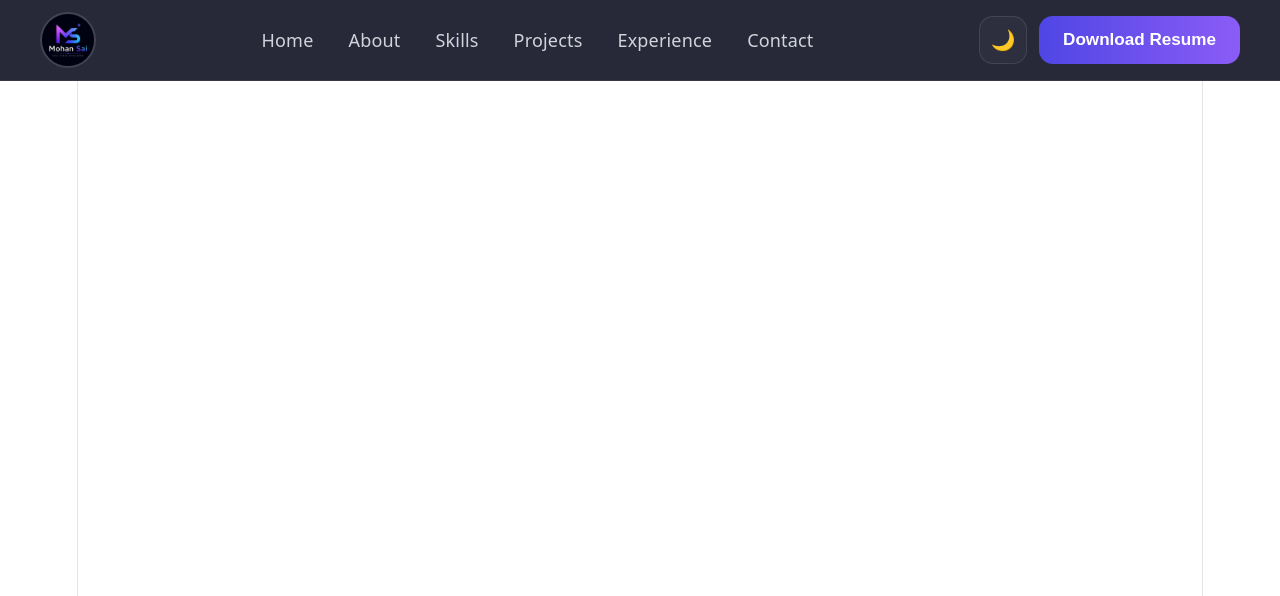
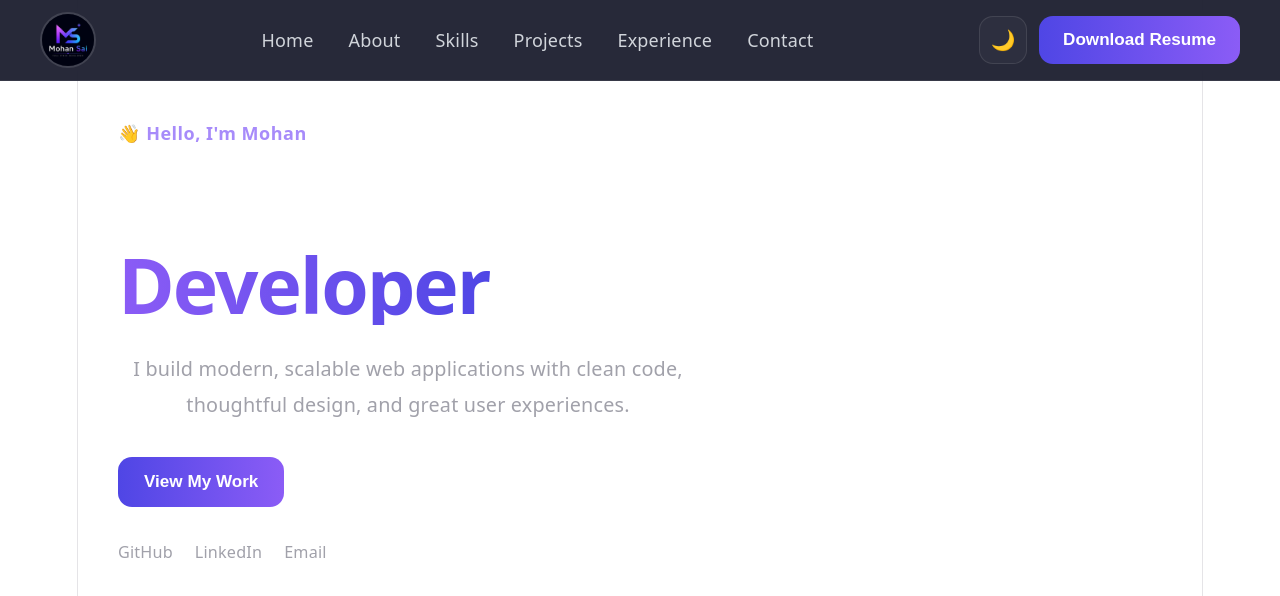
Before and after one commit to MohansaiMutyala2010/Portfolio-OS, a React (Vite) app in the folder client/: page / in a window 1280 px wide. Shown: the top 596 px of the page. Built offline with nearby package versions, Linux system fonts and the light colour scheme.

Commit message:
feat: add HeroLeft section

```diff
--- /dev/null
+++ b/client/src/components/sections/Hero/HeroLeft/index.jsx
@@ -0,0 +1,60 @@
+import {
+  HeroLeftContainer,
+  Greeting,
+  Heading,
+  Description,
+  CTAContainer,
+  PrimaryButton,
+  SecondaryButton,
+  SocialLinks,
+  SocialLink,
+} from "./styles";
+
+const HeroLeft = () => {
+  return (
+    <HeroLeftContainer>
+
+      <Greeting>
+        👋 Hello, I'm Mohan
+      </Greeting>
+
+      <Heading>
+        Full-Stack
+        <span> Developer</span>
+      </Heading>
+
+      <Description>
+        I build modern, scalable web applications with
+        clean code, thoughtful design, and great user
+        experiences.
+      </Description>
+
+      <CTAContainer>
+        <PrimaryButton>
+          View My Work
+        </PrimaryButton>
+
+        <SecondaryButton>
+          Download Resume
+        </SecondaryButton>
+      </CTAContainer>
+
+      <SocialLinks>
+        <SocialLink href="#" target="_blank">
+          GitHub
+        </SocialLink>
+
+        <SocialLink href="#" target="_blank">
+          LinkedIn
+        </SocialLink>
+
+        <SocialLink href="#">
+          Email
+        </SocialLink>
+      </SocialLinks>
+
+    </HeroLeftContainer>
+  );
+};
+
+export default HeroLeft;
--- /dev/null
+++ b/client/src/components/sections/Hero/HeroLeft/styles.js
@@ -0,0 +1,168 @@
+import styled from "styled-components";
+
+/* Main Hero Left */
+export const HeroLeftContainer = styled.div`
+  display: flex;
+  flex-direction: column;
+  align-items: flex-start;
+
+  max-width: 650px;
+   padding: 120px 40px;
+`;
+
+/* Greeting */
+export const Greeting = styled.p`
+  margin: 0 0 18px;
+
+  font-size: 1rem;
+  font-weight: 600;
+
+  color: #a78bfa;
+
+  letter-spacing: 0.5px;
+`;
+
+/* Main Heading */
+export const Heading = styled.h1`
+  margin: 0;
+
+  font-size: clamp(3rem, 6vw, 4.8rem);
+
+  line-height: 1.05;
+
+  font-weight: 800;
+
+  color: #ffffff;
+
+  letter-spacing: -2px;
+
+  span {
+    display: block;
+
+    background: linear-gradient(
+      90deg,
+      #8b5cf6,
+      #4f46e5
+    );
+
+    -webkit-background-clip: text;
+    -webkit-text-fill-color: transparent;
+  }
+`;
+
+/* Description */
+export const Description = styled.p`
+  max-width: 580px;
+
+  margin: 26px 0 0;
+
+  font-size: 1.1rem;
+
+  line-height: 1.8;
+
+  color: #a1a1aa;
+`;
+
+/* CTA Container */
+export const CTAContainer = styled.div`
+  display: flex;
+
+  align-items: center;
+
+  gap: 16px;
+
+  margin-top: 34px;
+
+  flex-wrap: wrap;
+`;
+
+/* Primary Button */
+export const PrimaryButton = styled.button`
+  padding: 15px 26px;
+
+  border: none;
+
+  border-radius: 14px;
+
+  background: linear-gradient(
+    90deg,
+    #4f46e5,
+    #8b5cf6
+  );
+
+  color: #ffffff;
+
+  font-size: 0.95rem;
+
+  font-weight: 600;
+
+  cursor: pointer;
+
+  transition: all 0.3s ease;
+
+  &:hover {
+    transform: translateY(-3px);
+
+    box-shadow:
+      0 12px 30px rgba(79, 70, 229, 0.35);
+  }
+`;
+
+/* Secondary Button */
+export const SecondaryButton = styled.button`
+  padding: 14px 26px;
+
+  border: 1px solid rgba(255, 255, 255, 0.15);
+
+  border-radius: 14px;
+
+  background: rgba(255, 255, 255, 0.03);
+
+  color: #ffffff;
+
+  font-size: 0.95rem;
+
+  font-weight: 600;
+
+  cursor: pointer;
+
+  transition: all 0.3s ease;
+
+  &:hover {
+    background: rgba(255, 255, 255, 0.08);
+
+    border-color: rgba(139, 92, 246, 0.5);
+
+    transform: translateY(-3px);
+  }
+`;
+
+/* Social Links */
+export const SocialLinks = styled.div`
+  display: flex;
+
+  align-items: center;
+
+  gap: 22px;
+
+  margin-top: 32px;
+`;
+
+/* Individual Social Link */
+export const SocialLink = styled.a`
+  color: #a1a1aa;
+
+  font-size: 0.9rem;
+
+  font-weight: 500;
+
+  text-decoration: none;
+
+  transition: all 0.3s ease;
+
+  &:hover {
+    color: #ffffff;
+
+    transform: translateY(-2px);
+  }
+`;
--- a/client/src/pages/Home/Home.jsx
+++ b/client/src/pages/Home/Home.jsx
@@ -1,9 +1,10 @@
 import Navbar from "../../components/layout/Navbar";
+import Hero from "../../components/sections/Hero/HeroLeft";
 function Home() {
   return (
     <>
     <Navbar/>
-
+    <Hero />
     </>
 
   );
```
Also changed, not shown: client/src/components/sections/Hero/Hero.jsx (+9 -7 lines).
